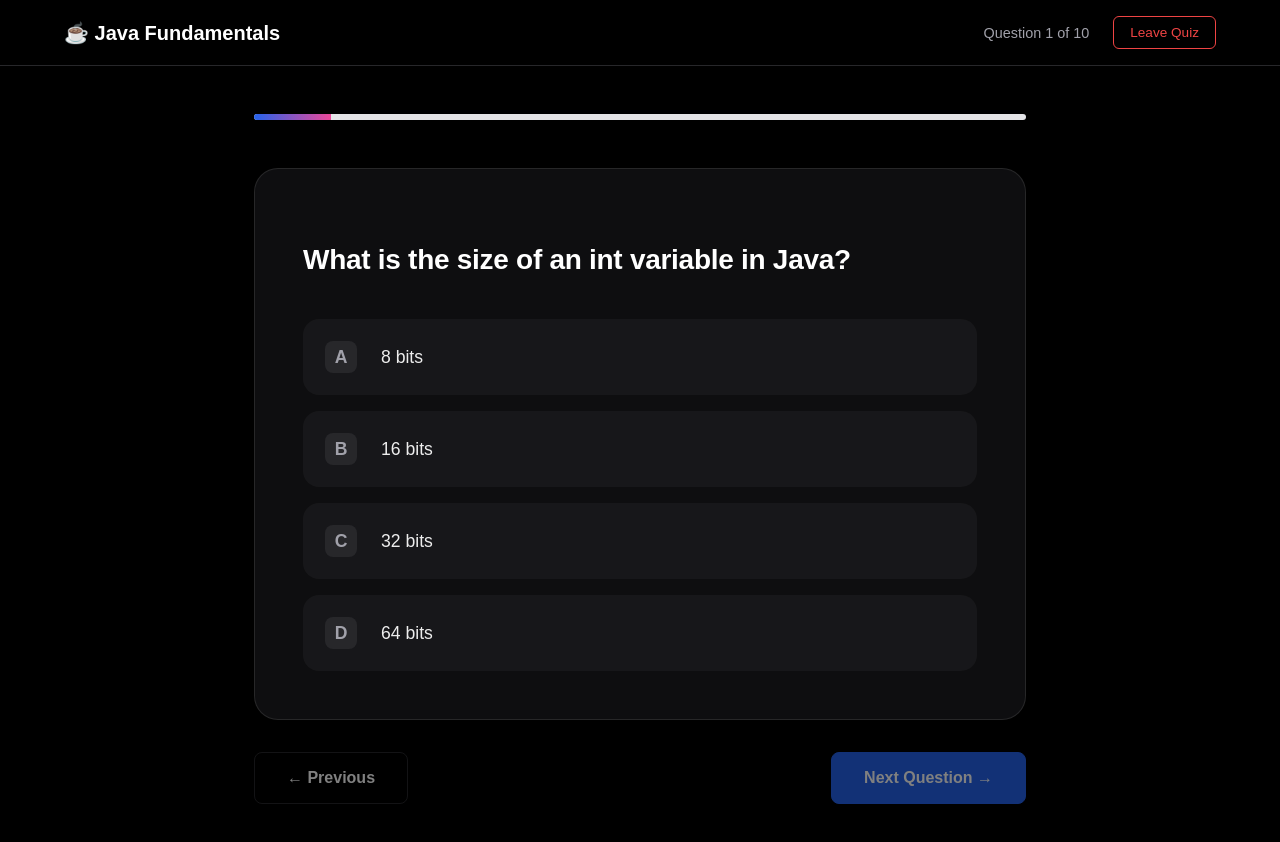
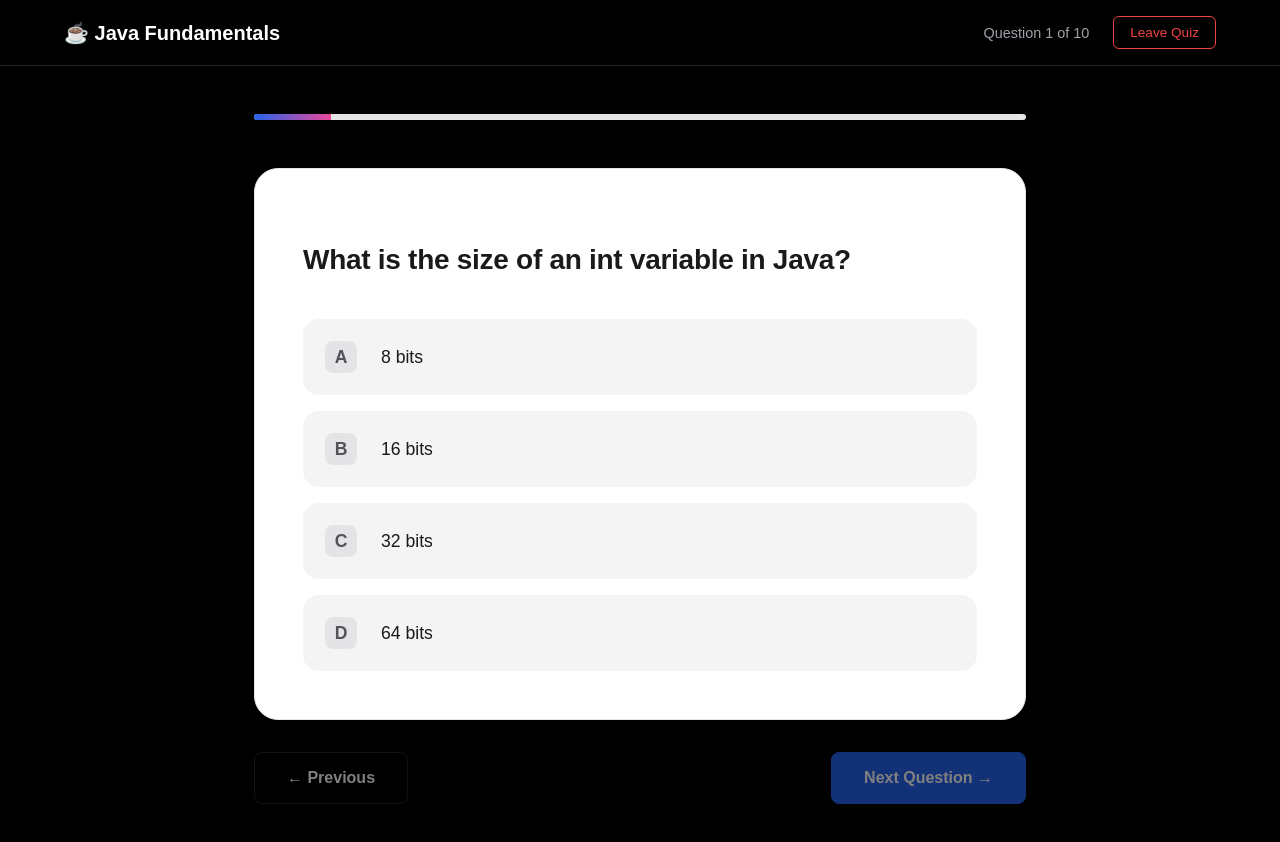
Before and after one commit to sanjanapanji/OnlineQuizSystem, a Next.js app in the folder frontend/: page /quizzes/java-basics in a window 1280 px wide. Shown: the top 842 px of the page. Built offline with nearby package versions, Linux system fonts and the light colour scheme; sample sign-in values are in the browser's storage.

Commit message:
Change question card area to white while keeping outer background black

```diff
--- a/frontend/app/quizzes/[id]/page.module.css
+++ b/frontend/app/quizzes/[id]/page.module.css
@@ -89,21 +89,20 @@
 }
 
 .questionCard {
-  background: rgba(24, 24, 27, 0.6);
-  backdrop-filter: blur(10px);
-  border: 1px solid rgba(255, 255, 255, 0.1);
+  background: #ffffff;
+  border: 1px solid #e4e4e7;
   padding: 3rem;
   border-radius: 24px;
   flex: 1;
   display: flex;
   flex-direction: column;
-  box-shadow: 0 8px 32px 0 rgba(0, 0, 0, 0.5);
+  box-shadow: 0 10px 25px -5px rgba(0, 0, 0, 0.3);
 }
 
 .questionText {
   font-size: 1.75rem;
   font-weight: 700;
-  color: #ffffff;
+  color: #1a1a1a;
   margin-bottom: 2.5rem;
   line-height: 1.4;
   letter-spacing: -0.01em;
@@ -121,10 +120,10 @@
   align-items: center;
   width: 100%;
   padding: 1.25rem;
-  background: rgba(39, 39, 42, 0.4);
+  background: #f4f4f5;
   border: 2px solid transparent;
   border-radius: 16px;
-  color: #ededed;
+  color: #1a1a1a;
   font-size: 1.1rem;
   font-weight: 500;
   text-align: left;
@@ -145,8 +144,8 @@
 }
 
 .optionLetter {
-  background: #27272a;
-  color: #a1a1aa;
+  background: #e4e4e7;
+  color: #52525b;
   width: 32px;
   height: 32px;
   display: flex;
```
